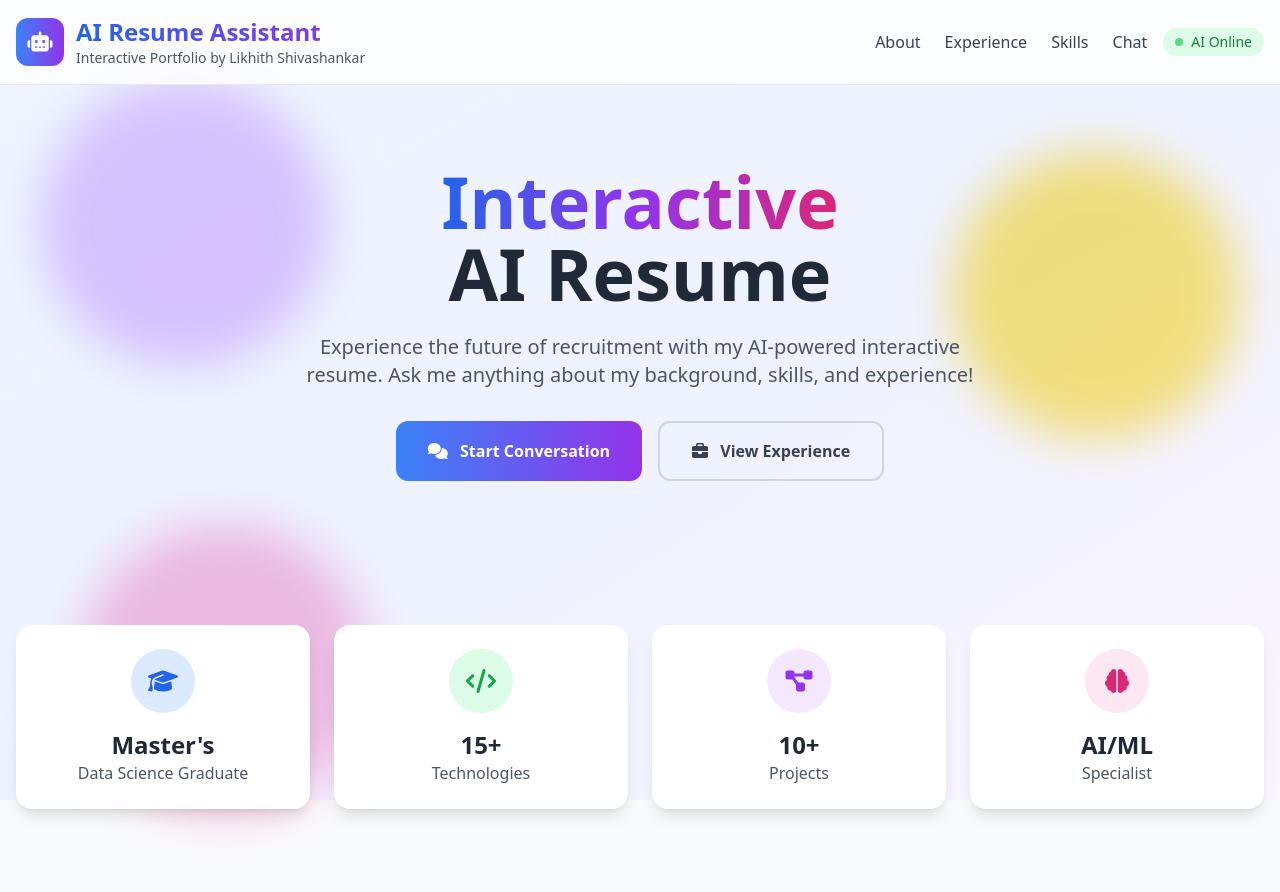
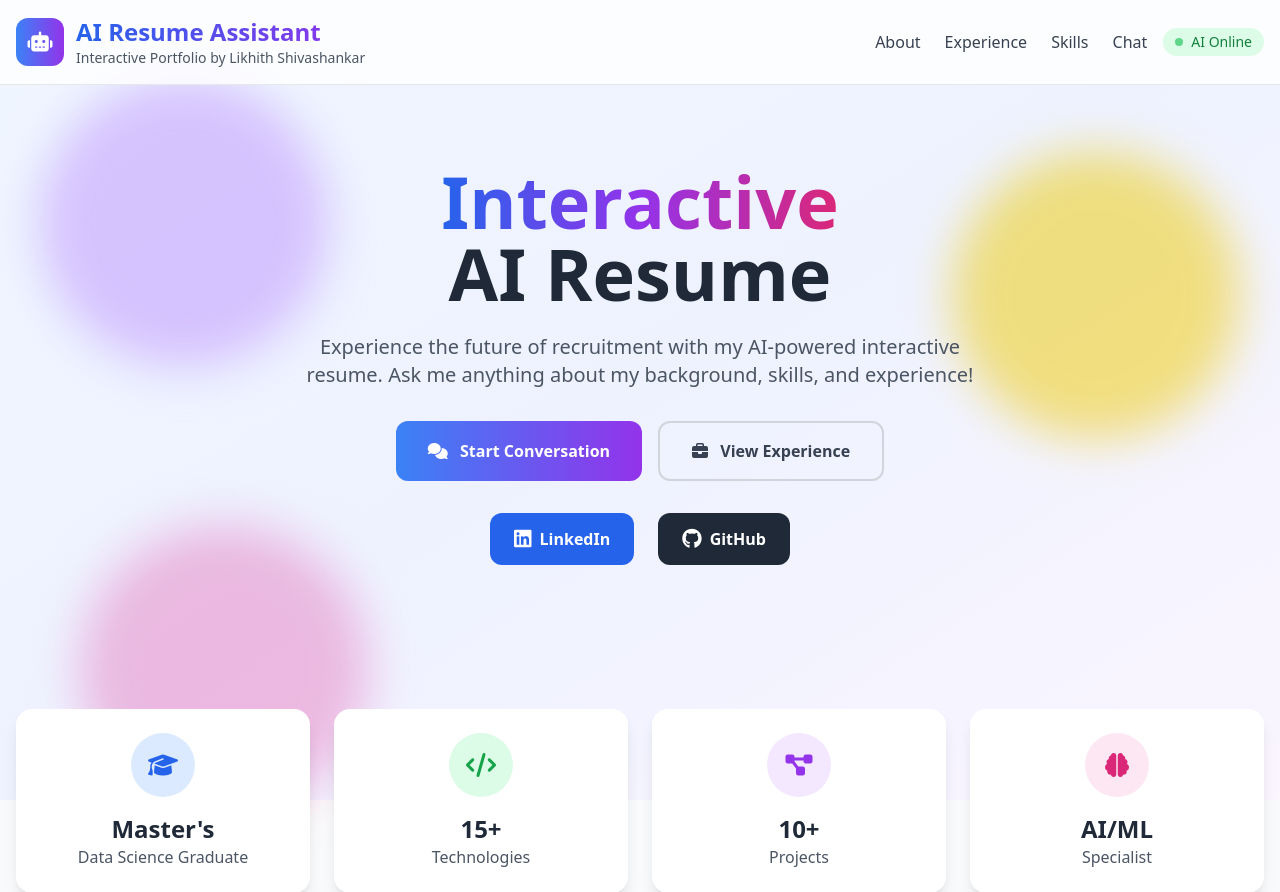
Before and after one commit to LIKHITH20/Interactive-Portfolio, a Flask app: page / in a window 1280 px wide. Shown: the top 892 px of the page. Run offline with Flask 3, Linux system fonts and the light colour scheme; data that the repository does not hold is empty; some libraries are stand-ins or nearby versions.

Commit message:
Complete merge with remote changes

```diff
--- a/templates/index.html
+++ b/templates/index.html
@@ -154,7 +154,7 @@
                     Experience the future of recruitment with my AI-powered interactive resume.
                     Ask me anything about my background, skills, and experience!
                 </p>
-                <div class="flex flex-col sm:flex-row gap-4 justify-center">
+                <div class="flex flex-col sm:flex-row gap-4 justify-center mb-8">
                     <button onclick="scrollToChat()" class="bg-gradient-to-r from-blue-500 to-purple-600 text-white px-8 py-4 rounded-xl font-semibold hover:from-blue-600 hover:to-purple-700 transition-all duration-300 transform hover:scale-105">
                         <i class="fas fa-comments mr-2"></i>
                         Start Conversation
@@ -162,6 +162,18 @@
                     <a href="/experience" class="border-2 border-gray-300 text-gray-700 px-8 py-4 rounded-xl font-semibold hover:border-blue-500 hover:text-blue-600 transition-all duration-300 inline-block">
                         <i class="fas fa-briefcase mr-2"></i>
                         View Experience
+                    </a>
+                </div>
+
+                <!-- Social Links -->
+                <div class="flex items-center justify-center space-x-6">
+                    <a href="https://www.linkedin.com/in/likhith-shivashankar/" target="_blank" class="flex items-center space-x-2 bg-blue-600 hover:bg-blue-700 text-white px-6 py-3 rounded-xl transition-all duration-300 transform hover:scale-105">
+                        <i class="fab fa-linkedin text-xl"></i>
+                        <span class="font-semibold">LinkedIn</span>
+                    </a>
+                    <a href="https://github.com/LIKHITH20" target="_blank" class="flex items-center space-x-2 bg-gray-800 hover:bg-gray-900 text-white px-6 py-3 rounded-xl transition-all duration-300 transform hover:scale-105">
+                        <i class="fab fa-github text-xl"></i>
+                        <span class="font-semibold">GitHub</span>
                     </a>
                 </div>
             </div>
```
Also changed, not shown: templates/about.html (+13 -1 lines).
